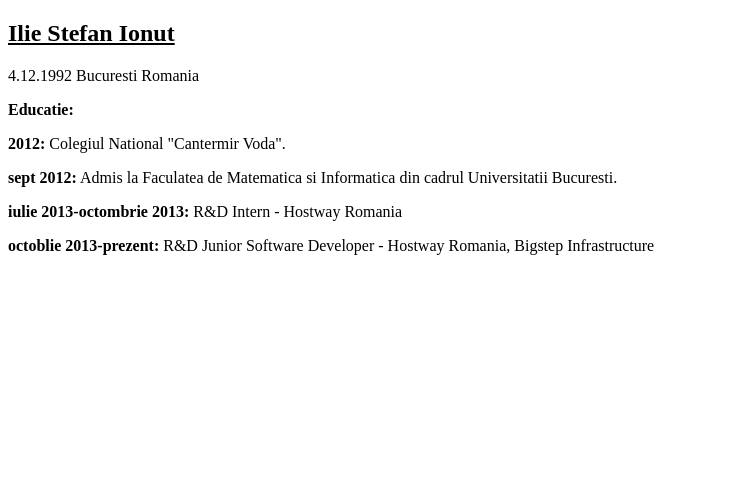
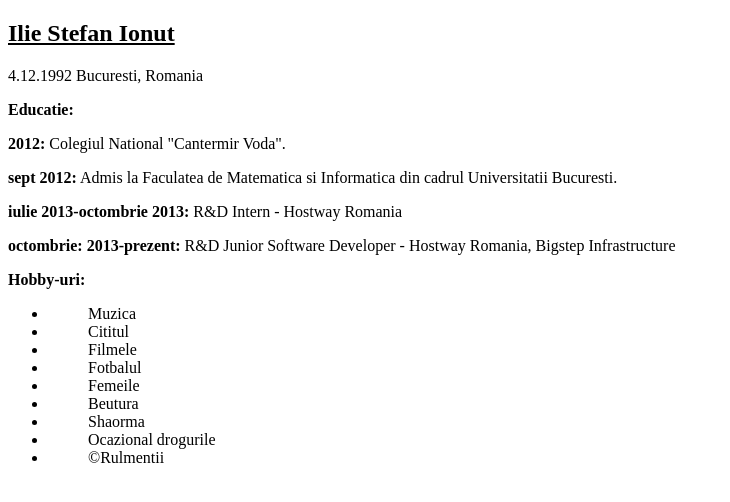
Before and after one commit to stefanilie/TechniciWeb, a plain HTML site: page Tema2.html in a window 1280 px wide. Shown: the whole page, without its empty margins (0-730 px from the left). Drawn offline with Linux system fonts and the light colour scheme.

Commit message:
CV cu valoare

```diff
--- a/Tema2.html
+++ b/Tema2.html
@@ -9,11 +9,23 @@
 </head>
 <body>
 	<h2><u>Ilie Stefan Ionut</u></h2>
-	4.12.1992 Bucuresti Romania
+	4.12.1992 Bucuresti, Romania
 	<p><b>Educatie:</b></p>
 	<p><b>2012:</b> Colegiul National "Cantermir Voda".</p>
 	<p><b>sept 2012:</b> Admis la Faculatea de Matematica si Informatica din cadrul Universitatii Bucuresti.</p>
 	<p><b>iulie 2013-octombrie 2013:</b> R&D Intern - Hostway Romania</p>
-	<p><b>octoblie 2013-prezent:</b> R&D Junior Software Developer - Hostway Romania, Bigstep Infrastructure</p>
+	<p><b>octombrie: 2013-prezent:</b> R&D Junior Software Developer - Hostway Romania, Bigstep Infrastructure</p>
 
+	<dt><p><b>Hobby-uri:</b></p></dt>
+	<ul>
+		<li><dd>Muzica</dd></li>
+		<li><dd>Cititul</dd></li>
+		<li><dd>Filmele</dd></li>
+		<li><dd>Fotbalul</dd></li>
+		<li><dd>Femeile</dd></li>
+		<li><dd>Beutura</dd></li>
+		<li><dd>Shaorma</dd></li>
+		<li><dd>Ocazional drogurile</dd></li>
+		<li><dd>&copyRulmentii</dd></li>
+	</ul>
 </body>
```
